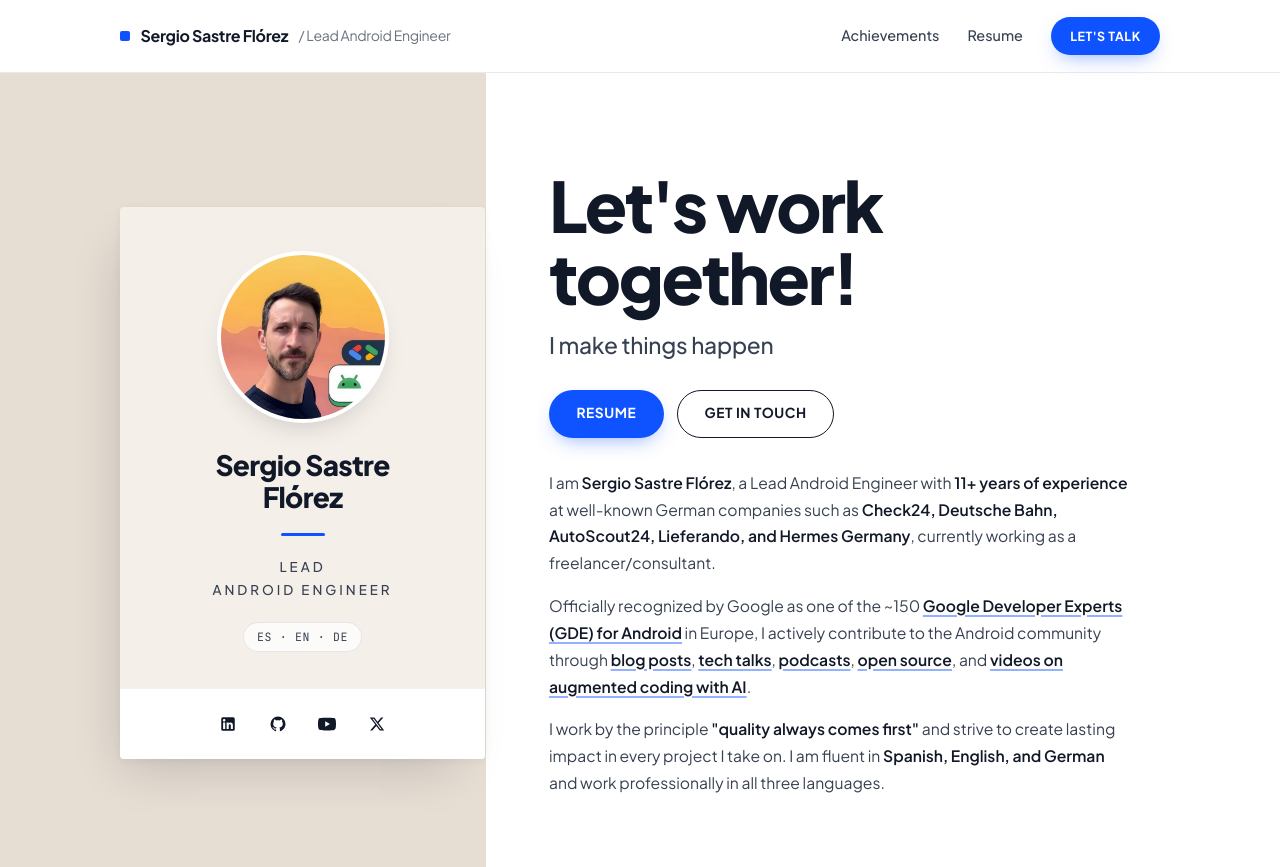
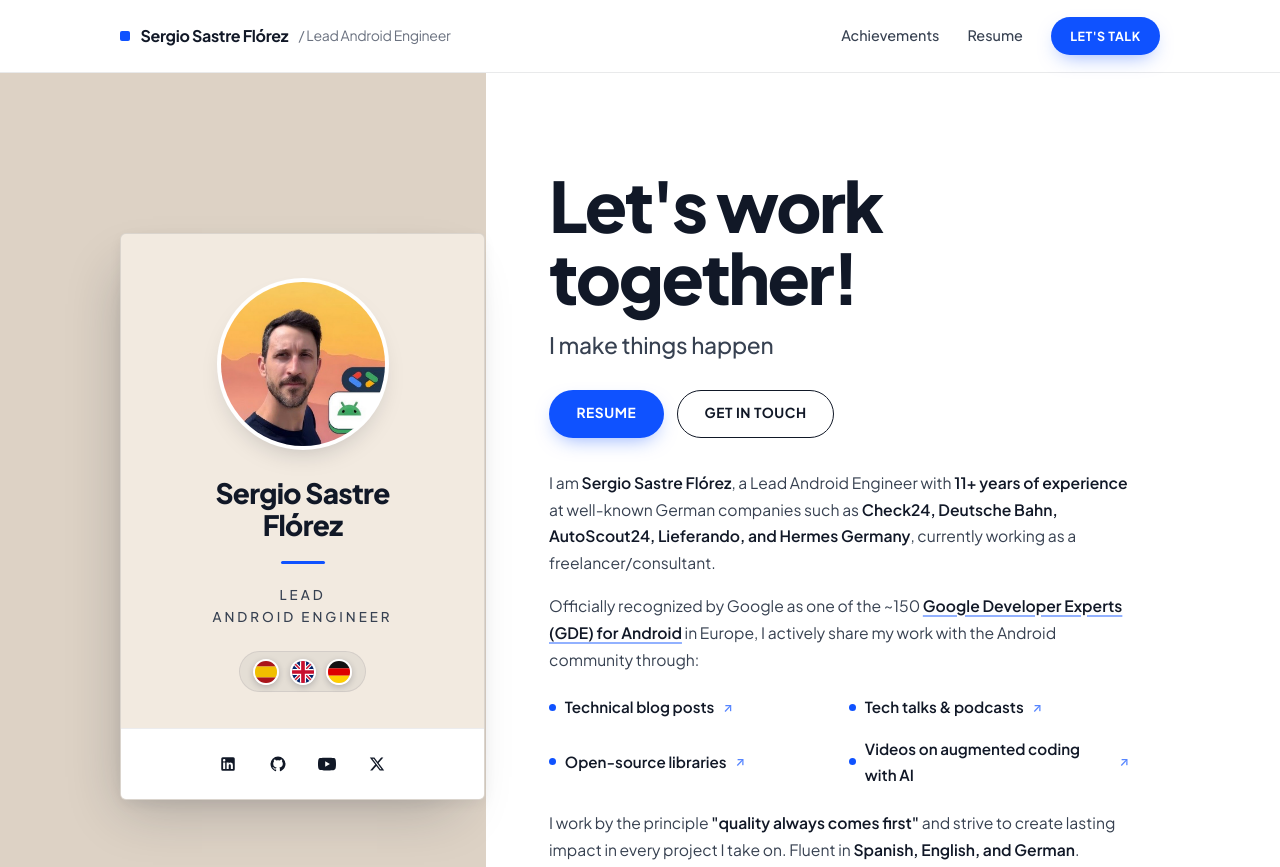
Before and after one commit to sergio-sastre/IT-Consulting-Training, a plain HTML site: page index.html in a window 1280 px wide. Shown: the top 867 px of the page. Drawn offline with Linux system fonts and the light colour scheme.

Commit message:
Refine card contrast, add round SVG flags, seamless larger Peer Bonus badge, and bulleted links

```diff
--- a/index.html
+++ b/index.html
@@ -106,8 +106,30 @@
               <h2 class="profile-name">Sergio Sastre<br>Flórez</h2>
               <div class="profile-rule" aria-hidden="true"></div>
               <p class="profile-title">Lead<br>Android Engineer</p>
-              <div class="profile-langs" title="Fluent in Spanish, English, and German">
-                ES &middot; EN &middot; DE
+              <div class="flag-row" aria-label="Working languages: Spanish, English, and German">
+                <span class="flag-badge" title="Spanish" aria-label="Spanish">
+                  <svg viewBox="0 0 36 36" aria-hidden="true">
+                    <rect width="36" height="9" y="0" fill="#AA151B" />
+                    <rect width="36" height="18" y="9" fill="#F1BF00" />
+                    <rect width="36" height="9" y="27" fill="#AA151B" />
+                  </svg>
+                </span>
+                <span class="flag-badge" title="English" aria-label="English">
+                  <svg viewBox="0 0 36 36" aria-hidden="true">
+                    <rect width="36" height="36" fill="#012169" />
+                    <path d="M0 0L36 36M36 0L0 36" stroke="#FFFFFF" stroke-width="6" />
+                    <path d="M0 0L36 36M36 0L0 36" stroke="#C8102E" stroke-width="2.5" />
+                    <path d="M18 0V36M0 18H36" stroke="#FFFFFF" stroke-width="10" />
+                    <path d="M18 0V36M0 18H36" stroke="#C8102E" stroke-width="6" />
+                  </svg>
+                </span>
+                <span class="flag-badge" title="German" aria-label="German">
+                  <svg viewBox="0 0 36 36" aria-hidden="true">
+                    <rect width="36" height="12" y="0" fill="#111111" />
+                    <rect width="36" height="12" y="12" fill="#DD0000" />
+                    <rect width="36" height="12" y="24" fill="#FFCE00" />
+                  </svg>
+                </span>
               </div>
             </div>
 
@@ -195,19 +217,34 @@
               <p>
                 Officially recognized by Google as one of the ~150
                 <a href="https://developers.google.com/community/experts" target="_blank" rel="noopener noreferrer" class="inline-link">Google Developer Experts (GDE) for Android</a>
-                in Europe, I actively contribute to the Android community through
-                <a href="https://sergiosastre.hashnode.dev/" target="_blank" rel="noopener noreferrer" class="inline-link">blog posts</a>,
-                <a href="https://sergiosastre.hashnode.dev/tech-talks" target="_blank" rel="noopener noreferrer" class="inline-link">tech talks</a>,
-                <a href="https://sergiosastre.hashnode.dev/tech-talks" target="_blank" rel="noopener noreferrer" class="inline-link">podcasts</a>,
-                <a href="https://sergiosastre.hashnode.dev/open-source" target="_blank" rel="noopener noreferrer" class="inline-link">open source</a>,
-                and
-                <a href="https://www.youtube.com/@sergio-sastre" target="_blank" rel="noopener noreferrer" class="inline-link">videos on augmented coding with AI</a>.
+                in Europe, I actively share my work with the Android community through:
               </p>
+              <ul class="contrib-list" aria-label="Community contributions">
+                <li>
+                  <a href="https://sergiosastre.hashnode.dev/" target="_blank" rel="noopener noreferrer" class="contrib-link">
+                    Technical blog posts
+                  </a>
+                </li>
+                <li>
+                  <a href="https://sergiosastre.hashnode.dev/tech-talks" target="_blank" rel="noopener noreferrer" class="contrib-link">
+                    Tech talks &amp; podcasts
+                  </a>
+                </li>
+                <li>
+                  <a href="https://sergiosastre.hashnode.dev/open-source" target="_blank" rel="noopener noreferrer" class="contrib-link">
+                    Open-source libraries
+                  </a>
+                </li>
+                <li>
+                  <a href="https://www.youtube.com/@sergio-sastre" target="_blank" rel="noopener noreferrer" class="contrib-link">
+                    Videos on augmented coding with AI
+                  </a>
+                </li>
+              </ul>
               <p>
                 I work by the principle <strong>"quality always comes first"</strong> and strive to
-                create lasting impact in every project I take on. I am fluent in
-                <strong>Spanish, English, and German</strong> and work professionally in all three
-                languages.
+                create lasting impact in every project I take on. Fluent in
+                <strong>Spanish, English, and German</strong>.
               </p>
             </div>
           </div>
@@ -230,8 +267,8 @@
               src="assets/google-peer-bonus-2024.png"
               alt="2024 Google Open Source Peer Bonus Award"
               class="award-badge-img"
-              width="220"
-              height="118"
+              width="290"
+              height="156"
             >
           </div>
           <div>
--- a/styles.css
+++ b/styles.css
@@ -5,8 +5,8 @@
    ========================================================================== */
 
 :root {
-  --sand-bg: #e6ddd3;
-  --card-cream: #f5efe9;
+  --sand-bg: #ddd2c5;
+  --card-cream: #f2eae0;
   --white: #ffffff;
   --off-white: #faf8f6;
 
@@ -248,11 +248,12 @@ a {
 /* Signature Floating Profile Card */
 .profile-card {
   background: var(--card-cream);
-  border-radius: 4px;
+  border: 1px solid rgba(17, 24, 39, 0.1);
+  border-radius: 6px;
   overflow: hidden;
   box-shadow:
-    -14px 24px 48px -18px rgba(17, 24, 39, 0.18),
-    0 2px 8px rgba(17, 24, 39, 0.05);
+    -14px 24px 52px -16px rgba(17, 24, 39, 0.24),
+    0 4px 14px -2px rgba(17, 24, 39, 0.08);
   text-align: center;
   max-width: 365px;
   width: 100%;
@@ -270,7 +271,7 @@ a {
   border-radius: 50%;
   padding: 4px;
   background: var(--white);
-  box-shadow: 0 12px 28px -14px rgba(17, 24, 39, 0.25);
+  box-shadow: 0 12px 28px -14px rgba(17, 24, 39, 0.28);
 }
 
 .avatar-img {
@@ -307,19 +308,38 @@ a {
   line-height: 1.7;
 }
 
-.profile-langs {
+.flag-row {
   display: inline-flex;
   align-items: center;
-  gap: 0.45rem;
-  margin-top: 1.25rem;
-  padding: 0.3rem 0.8rem;
-  background: rgba(255, 255, 255, 0.72);
-  border: 1px solid var(--rule);
+  justify-content: center;
+  gap: 0.65rem;
+  margin-top: 1.35rem;
+  padding: 0.42rem 0.85rem;
+  background: rgba(17, 24, 39, 0.055);
+  border: 1px solid rgba(17, 24, 39, 0.08);
   border-radius: 999px;
-  font-family: var(--font-mono);
-  font-size: 0.72rem;
-  letter-spacing: 0.06em;
-  color: var(--ink-700);
+}
+
+.flag-badge {
+  display: inline-flex;
+  width: 26px;
+  height: 26px;
+  border-radius: 50%;
+  overflow: hidden;
+  border: 2px solid var(--white);
+  box-shadow: 0 2px 6px rgba(17, 24, 39, 0.22);
+  flex-shrink: 0;
+  transition: transform 160ms var(--ease-out);
+}
+
+.flag-badge:hover {
+  transform: translateY(-1px) scale(1.06);
+}
+
+.flag-badge svg {
+  width: 100%;
+  height: 100%;
+  display: block;
 }
 
 .profile-socials {
@@ -329,7 +349,7 @@ a {
   gap: 0.75rem;
   padding: 1rem 1.5rem;
   background: var(--white);
-  border-top: 1px solid rgba(17, 24, 39, 0.05);
+  border-top: 1px solid rgba(17, 24, 39, 0.08);
 }
 
 .social-btn {
@@ -410,6 +430,69 @@ a {
   text-decoration-color: var(--cobalt-600);
 }
 
+/* Stylish Bulleted Community Contributions */
+.contrib-list {
+  list-style: none;
+  margin: 0.15rem 0 0.25rem;
+  padding: 0;
+  display: grid;
+  grid-template-columns: 1fr;
+  gap: 0.55rem 1.25rem;
+}
+
+@media (min-width: 560px) {
+  .contrib-list {
+    grid-template-columns: repeat(2, minmax(0, 1fr));
+  }
+}
+
+.contrib-list li {
+  display: flex;
+  align-items: center;
+}
+
+.contrib-link {
+  display: inline-flex;
+  align-items: center;
+  gap: 0.55rem;
+  font-weight: 600;
+  font-size: 0.95rem;
+  color: var(--ink-950);
+  padding: 0.2rem 0;
+  transition: color 160ms ease, transform 160ms var(--ease-out);
+}
+
+.contrib-link::before {
+  content: "";
+  width: 7px;
+  height: 7px;
+  border-radius: 50%;
+  background: var(--cobalt-600);
+  flex-shrink: 0;
+  transition: transform 160ms var(--ease-out);
+}
+
+.contrib-link::after {
+  content: "\2197";
+  font-size: 0.8em;
+  color: var(--cobalt-600);
+  opacity: 0.7;
+  transition: transform 160ms var(--ease-out), opacity 160ms ease;
+}
+
+.contrib-link:hover {
+  color: var(--cobalt-600);
+}
+
+.contrib-link:hover::before {
+  transform: scale(1.25);
+}
+
+.contrib-link:hover::after {
+  opacity: 1;
+  transform: translate(2px, -2px);
+}
+
 /* ==========================================================================
    Credibility & Achievements Section
    ========================================================================== */
@@ -460,23 +543,22 @@ a {
 
 @media (min-width: 780px) {
   .award-showcase {
-    grid-template-columns: 280px 1fr;
+    grid-template-columns: 330px 1fr;
   }
 }
 
 .award-badge-frame {
-  background: var(--white);
+  background: #ffffff;
   border: 1px solid var(--rule);
   border-radius: var(--radius-sm);
-  padding: 1.5rem 1.75rem;
+  padding: 1.5rem 1.25rem;
   display: grid;
   place-items: center;
-  box-shadow: inset 0 0 0 4px var(--off-white);
 }
 
 .award-badge-img {
   width: 100%;
-  max-width: 220px;
+  max-width: 290px;
   height: auto;
   object-fit: contain;
 }
```
